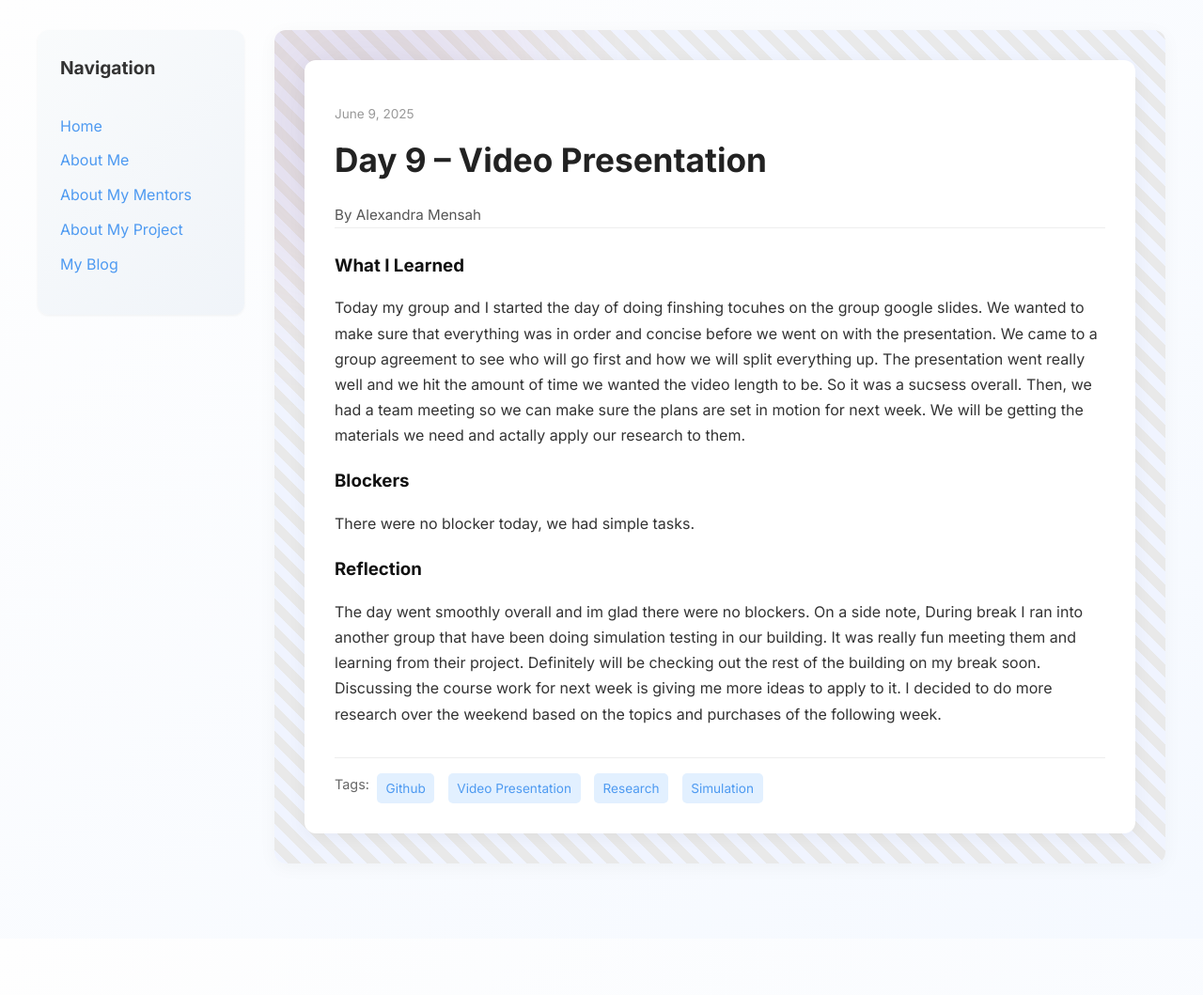
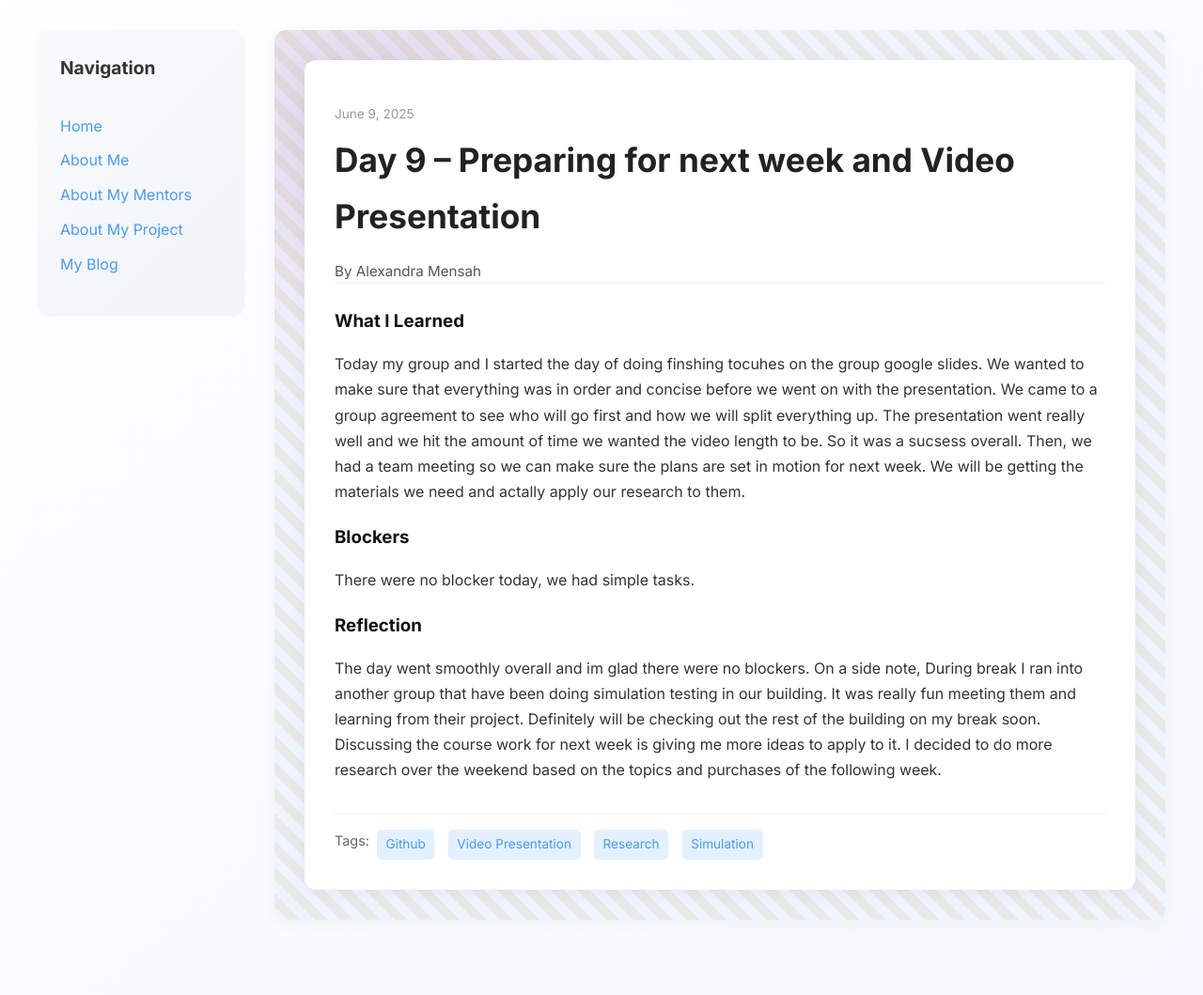
Before and after one commit to alexandratory/alexandratory.github.io, a Jekyll site: the page built from _posts/2025-06-06-day-9.md, in a window 1280 px wide. Shown: the whole page at 94% size. Built offline with Jekyll 4.4.1, drawn with Linux system fonts in a browser that asks for light colours; before the commit the page ends 999 px from its top, so only the background shows below that.

Commit message:
Update 2025-06-06-day-9.md

```diff
--- a/_posts/2025-06-06-day-9.md
+++ b/_posts/2025-06-06-day-9.md
@@ -1,6 +1,6 @@
 ---
 layout: post
-title: "Day 9 – Video Presentation"
+title: "Day 9 – Preparing for next week and Video Presentation"
 date: 2025-06-09
 author: Alexandra Mensah
 permalink: /day9.html
```
